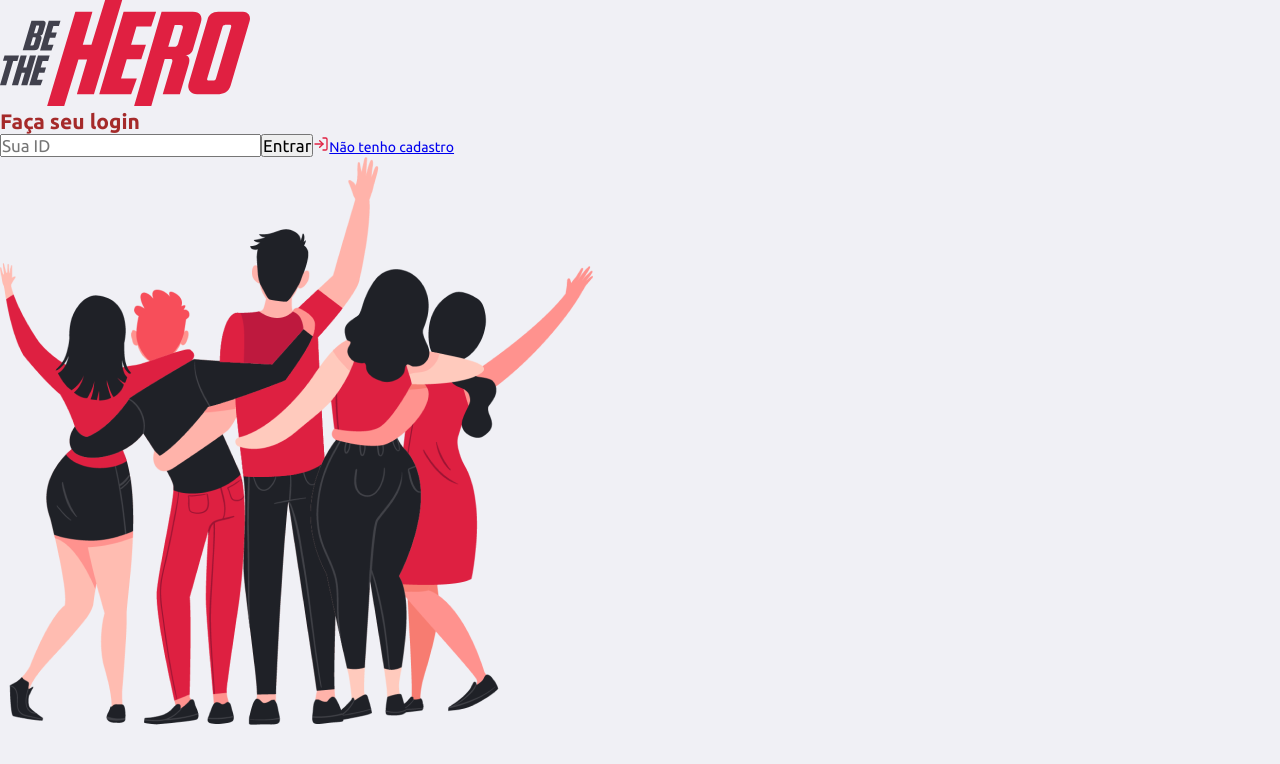
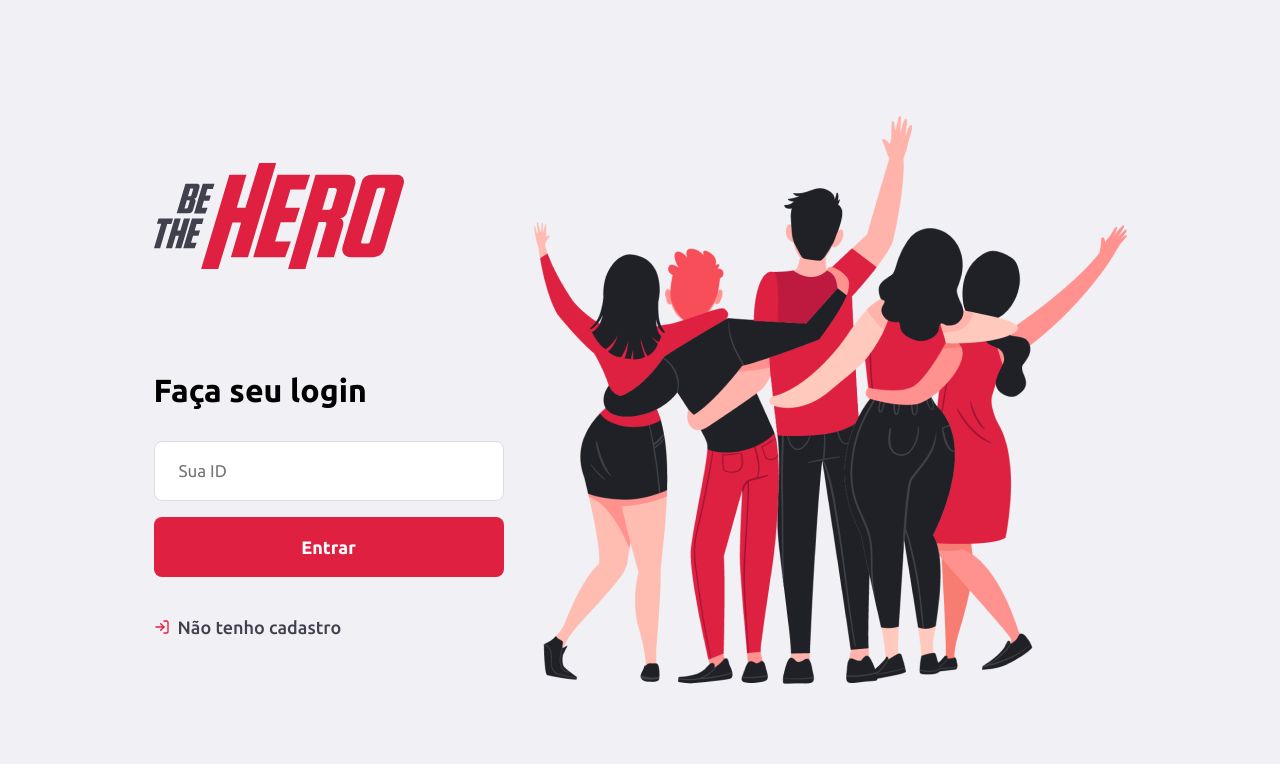
Before and after one commit to marcomrj/ProjetoBeTheHero, a React (Create React App) app in the folder frontend/: page / in a window 1280 px wide. Shown: the top 764 px of the page. Built offline with nearby package versions, Linux system fonts and the light colour scheme.

Commit message:
Finalizado CSS página login

```diff
--- a/frontend/src/global.css
+++ b/frontend/src/global.css
@@ -20,3 +20,33 @@
 button{
     cursor: pointer;
 }
+
+form input{
+    width: 100%;
+    height: 60px;
+    color: #333;
+    border: 1px solid #dcdce6;
+    border-radius: 8px;
+    padding: 0 24px;
+}
+
+.button {
+    width: 100%;
+    height: 60px;
+    background: #E02041;
+    border: 0;
+    border-radius: 8px;
+    color: #FFF;
+    font-weight: 700;
+    margin-top: 16px;
+    display: inline-block;
+    text-align: center;
+    text-decoration: none;
+    font-size: 18px;
+    line-height: 60px;
+    transition: 0.2s;
+}
+
+.button:hover{
+    filter: brightness(90%);
+}
--- a/frontend/src/pages/login/index.js
+++ b/frontend/src/pages/login/index.js
@@ -13,7 +13,7 @@
                 <form>
                     <h1>Faça seu login</h1>
                     <input placeholder="Sua ID"/>
-                    <button type="submit">Entrar</button>
+                    <button className="button" type="submit">Entrar</button>
                     <a href="/register">
                         <FiLogIn size={16} color="#E02041"/>
                         Não tenho cadastro
--- a/frontend/src/pages/login/styles.css
+++ b/frontend/src/pages/login/styles.css
@@ -1,3 +1,43 @@
-h1 {
-    color: brown;
+.login-container{
+    width: 100%;
+    max-width: 1120px;
+    height: 100vh;
+    margin: 0 auto;
+
+    display: flex;
+    align-items: center;
+    justify-content: center;
 }
+
+.login-container section.form{
+    width: 100%;
+    max-width: 350px;
+    margin-right: 30px;
+}
+
+.login-container section.form form{
+    margin-top: 100px;
+}
+
+.login-container section.form form h1{
+    font-size: 32px;
+    margin-bottom: 32px;
+}
+
+.login-container section.form form a{
+    display: flex;
+    align-items: center;
+    margin-top: 40px;
+    color: #41414d;
+    font-size: 18px;
+    text-decoration: none;
+    font-weight: 500;
+    transition: opacity 0.2s;
+}
+.login-container section.form form a svg{
+    margin-right: 8px;
+}
+
+.login-container section.form form a:hover{
+    opacity: 0.8;
+}
```
